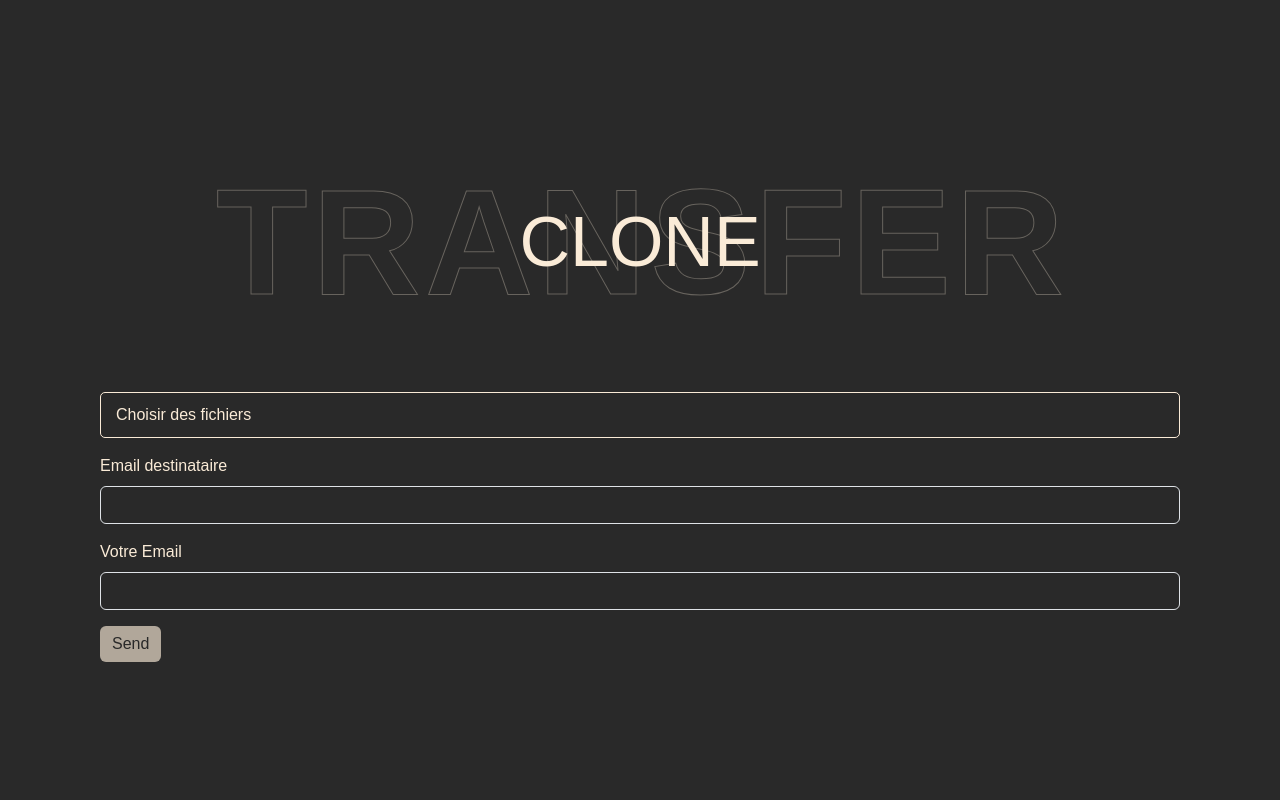
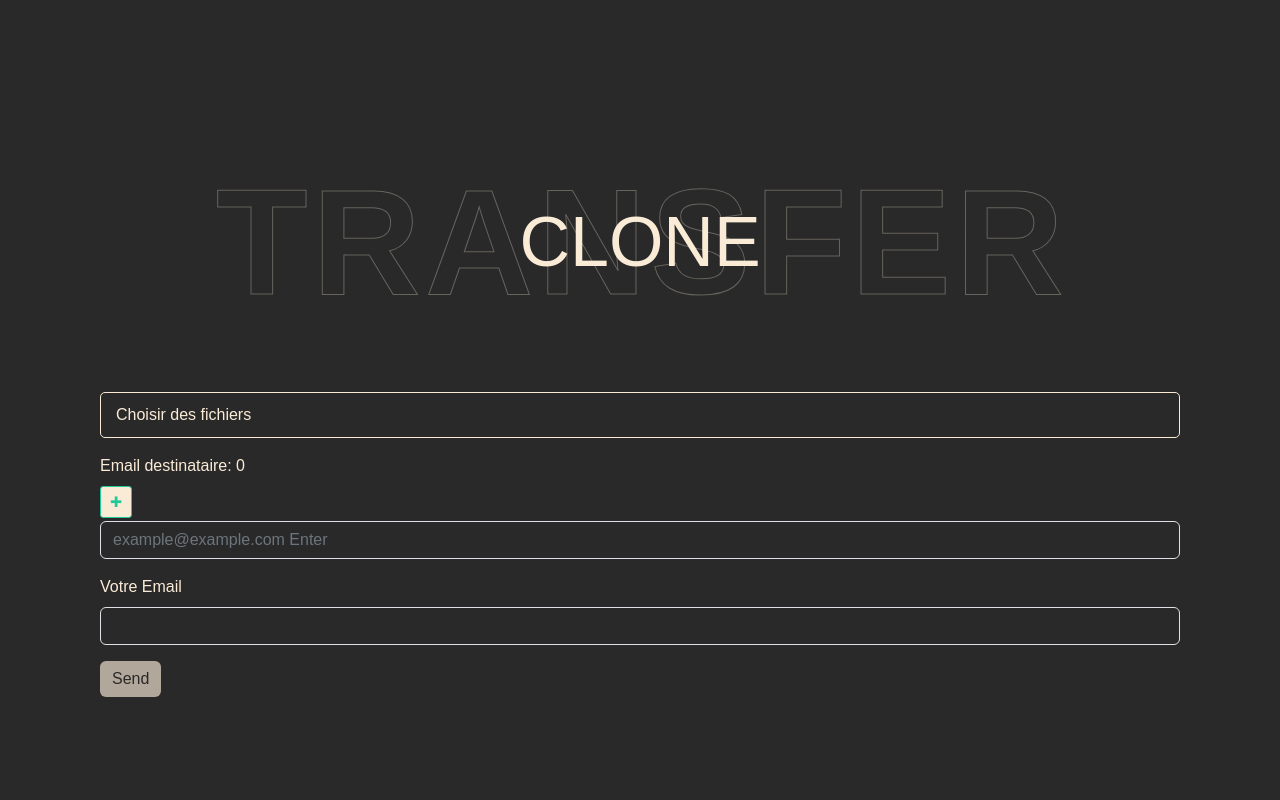
Before and after one commit to Sylvainxiii/EasyUpload, a PHP site: page / in a window 1280 px wide. Run offline with PHP 8.4, Linux system fonts and the light colour scheme; data that the repository does not hold is empty; some libraries are stand-ins or nearby versions.

Commit message:
update: const url index.js, readme, doc, new: multi email destinataire

```diff
--- a/index.js
+++ b/index.js
@@ -1,9 +1,11 @@
 // Déclarations des variables
-const sendBtn = document.querySelector("#send")
+const sendBtn = document.querySelector("#send");
+const eMailDom = document.querySelector('#destEmail');
+const eMailListDom = document.querySelector('.email-list');
+const eMailAddDom = document.querySelector('.email-add');
 
 // Vérifie si l'email est correct
 const isEmailValid = (email) => {
-
     return email.toLowerCase()
         .match(
             /^(([^<>()[\]\\.,;:\s@"]+(\.[^<>()[\]\\.,;:\s@"]+)*)|.(".+"))@((\[[0-9]{1,3}\.[0-9]{1,3}\.[0-9]{1,3}\.[0-9]{1,3}\])|(([a-zA-Z\-0-9]+\.)+[a-zA-Z]{2,}))$/
@@ -11,11 +13,10 @@ const isEmailValid = (email) => {
 }
 
 // Défini l'URL et le formulaire
-const url = `${location.origin}/Clone-Weetransfert/src/upload.php`;
+const url = `${location.origin}/src/upload.php`;
 const form = document.querySelector('form');
 
-
-function isEmptyFile(){
+function isEmptyFile() {
     const file = document.getElementById('fichier');
 
     if (file.files.length == 0) {
@@ -46,18 +47,75 @@ function updateFileName() {
 
 // Evènements
 form.addEventListener('change', (event) => {
+    event.preventDefault();
+
+    if (event.target.id === 'destEmail') { return };
     let fichier = null
     let destEmail = null
     let sourceEmail = null
     // if emails and files are all filled enable
     fichier = document.querySelector("#fichier").files[0] // monofichier
-    destEmail = document.querySelector('#destEmail').value
+    destEmail = document.querySelector('.email-list').childNodes.length > 0 ? true : false
     sourceEmail = document.querySelector('#sourceEmail').value
 
-    if (fichier && isEmailValid(destEmail) && isEmailValid(sourceEmail)) {
+    if (fichier && destEmail && isEmailValid(sourceEmail)) {
         sendBtn.disabled = false
     }
-})
+});
+
+// `Enter` event add email to list
+eMailDom.addEventListener('keydown', (event) => {
+    if (event.code === 'Enter' && isEmailValid(eMailDom.value)) {
+        eMailListUpdate(event);
+    } else if (event.code === 'Enter') {
+        eMailDom.reportValidity();
+    }
+});
+
+eMailAddDom.addEventListener('click', (event) => {
+    event.preventDefault();
+
+    if (isEmailValid(eMailDom.value)) {
+        eMailListUpdate(event);
+    } else {
+        eMailDom.reportValidity();
+    }
+});
+
+// updade list email
+function eMailListUpdate(event) {
+    let eMailDiv = document.createElement('div');
+    eMailDiv.textContent = eMailDom.value;
+
+    let eMailDel = document.createElement('div');
+    eMailDel.setAttribute('class', 'email-del');
+    eMailDel.textContent = '❌';
+
+    let eMailWrap = document.createElement('div');
+    eMailWrap.setAttribute('class', 'email-wrap');
+    eMailWrap.append(eMailDiv, eMailDel);
+
+    eMailListDom.append(eMailWrap);
+
+    eMailCountDomUpdate();
+
+    eMailDom.value = '';
+}
+
+// delete email in list
+eMailListDom.addEventListener('click', (event) => {
+    if (event.target.className === 'email-del') {
+        event.target.parentNode.remove();
+        eMailCountDomUpdate();
+    }
+});
+
+// update eMailCountDom
+function eMailCountDomUpdate() {
+    document.querySelector('.email-count').parentElement.innerHTML = eMailListDom.childNodes.length > 1 ?
+        `Email destinataires: <span class="email-count">${eMailListDom.childNodes.length}</span>` :
+        `Email destinataire: <span class="email-count">${eMailListDom.childNodes.length}</span>`;
+}
 
 // Listener sur la soumission du formulaire
 form.addEventListener('submit', async (event) => {
@@ -65,7 +123,9 @@ form.addEventListener('submit', async (event) => {
 
     // Déclaration des variables
 
-    const destEmail = document.querySelector('#destEmail').value
+    const destEmail = [...document.querySelector('.email-list').childNodes].map((value) => {
+        return [...value.childNodes][0].textContent;
+    });
     const sourceEmail = document.querySelector('#sourceEmail').value
     const files = document.querySelector('[type=file]').files;
     const formData = new FormData();
@@ -91,7 +151,8 @@ form.addEventListener('submit', async (event) => {
     document.querySelector('#destEmail').value = "";
     document.querySelector('#sourceEmail').value = "";
     document.getElementById('fileNameLabel').textContent = "Choisir des fichiers";
-
+    eMailListDom.replaceChildren();
+    eMailCountDomUpdate();
 
     displaySpinner();
     isEmptyFile();
--- a/index.php
+++ b/index.php
@@ -66,13 +66,17 @@ $dotenv->load();
 				<div class="mb-3">
 					<div class="custom-file">
 						<label class="custom-file-label" for="fichier" id="fileNameLabel">Choisir des fichiers</label>
-						<input type="file" class="custom-file-input" id="fichier" name="files[]" multiple required onchange='updateFileName()'>
+						<input type="file" class="custom-file-input" id="fichier" name="files[]" multiple required onchange='updateFileName()' >
 
 					</div>
 				</div>
 				<div class="mb-3">
-					<label for="destEmail" class="form-label">Email destinataire</label>
-					<input type="email" value='' class="form-control custom-input" id="destEmail" name="destEmail" required>
+					<label for="destEmail" class="form-label">Email destinataire: <span class="email-count">0</span></label>
+					<div class="email-list"></div>
+
+					<button class="email-add">🞦</button>
+					<!-- use attribute `multiple` ? -->
+					<input type="email" placeholder="example@example.com Enter" value='' class="form-control custom-input" id="destEmail" name="destEmail">
 				</div>
 				<div class="mb-3">
 					<label for="sourceEmail" class="form-label">Votre Email</label>
--- a/src/bddCrud.php
+++ b/src/bddCrud.php
@@ -3,7 +3,7 @@
 function insertBdd($emmeteur, $destinataire, $date, $repositoryPath)
 {
     try {
-        $db = new PDO($_ENV['DB_CONNECTION'] . ':' . $_ENV['DB_DATABASE']);
+        $db = new PDO($_ENV['DB_CONNECTION'] . ':' . '../' . $_ENV['DB_DATABASE']);
         $db->setAttribute(PDO::ATTR_ERRMODE, PDO::ERRMODE_EXCEPTION);
         $stmt = $db->prepare("INSERT INTO piece_jointe (email_emmeteur, email_destinataire, date_creation, chemin) VALUES (:emmeteur, :destinataire, :date_creation, :chemin)");
         $stmt->bindParam(':emmeteur', $emmeteur);
--- a/src/upload.php
+++ b/src/upload.php
@@ -64,6 +64,7 @@ if ($_SERVER['REQUEST_METHOD'] === 'POST') {
         $zipFiles = glob($repositoryPath . "/*");
         createZip($repositoryPath, $repositoryName, $zipFiles);
         insertBdd($emmeteur, $destinataire, $date, $repositoryPath);
+
         envoieMail($destinataire, $emmeteur, $repositoryName);
 
         if ($errors) print_r($errors);
--- a/style.css
+++ b/style.css
@@ -1,3 +1,7 @@
+:root {
+    --placeholder-color: var(--bs-secondary);
+}
+
 * {
     color: antiquewhite;
     font-family: 'Poppins', sans-serif;
@@ -96,6 +100,22 @@ form {
     color: antiquewhite;
 }
 
+.custom-input:placeholder-shown {
+    color: var(--placeholder-color);
+}
+
+.custom-input::placeholder {
+    color: var(--placeholder-color);
+}
+
+.custom-input:-webkit-input-placeholder {
+    color: var(--placeholder-color);
+}
+
+.custom-input::-ms-input-placeholder {
+    color: var(--placeholder-color);
+}
+
 .form {
     padding: 75px 50px;
 }
@@ -156,7 +176,7 @@ button.btn.btn-primary:hover {
 }
 
 #mesModals {
-    background-color : #292929;
+    background-color: #292929;
     border: 1px white solid;
 }
 
@@ -168,7 +188,7 @@ button.btn.btn-primary:hover {
     z-index: 1;
 }
 
-.button-modal{
+.button-modal {
     background-color: antiquewhite !important;
     color: #292929 !important;
 }
@@ -177,5 +197,39 @@ button.btn.btn-primary:hover {
     position: relative;
     top: 30px;
     height: 5rem;
-    width:5rem;
+    width: 5rem;
 }
+
+.email-wrap,
+.email-add {
+    display: flex;
+    gap: .2em;
+    max-width: fit-content;
+    padding: .2em;
+    border: solid 1px #20c997;
+    border-radius: .2em;
+    margin-bottom: .2em;
+}
+
+.email-wrap:hover {
+    outline: solid 2px #20c997;
+}
+
+.email-del:hover {
+    cursor: pointer;
+    outline: solid 1px red;
+}
+
+.email-add {
+    width: 2em;
+    height: 2em;
+    color: #20c997;
+    background-color: antiquewhite;
+    max-width: inherit;
+    justify-content: center;
+}
+
+.email-add:hover {
+    cursor: pointer;
+    outline: solid 1px red;
+}
```
Also changed, not shown: documents/linux/install.md (+18 -16 lines), documents/windows/install.md (+2 -2 lines), src/EnvoieMail.php (+57 -26 lines), test.php (added, +43 -0 lines), README.md.
